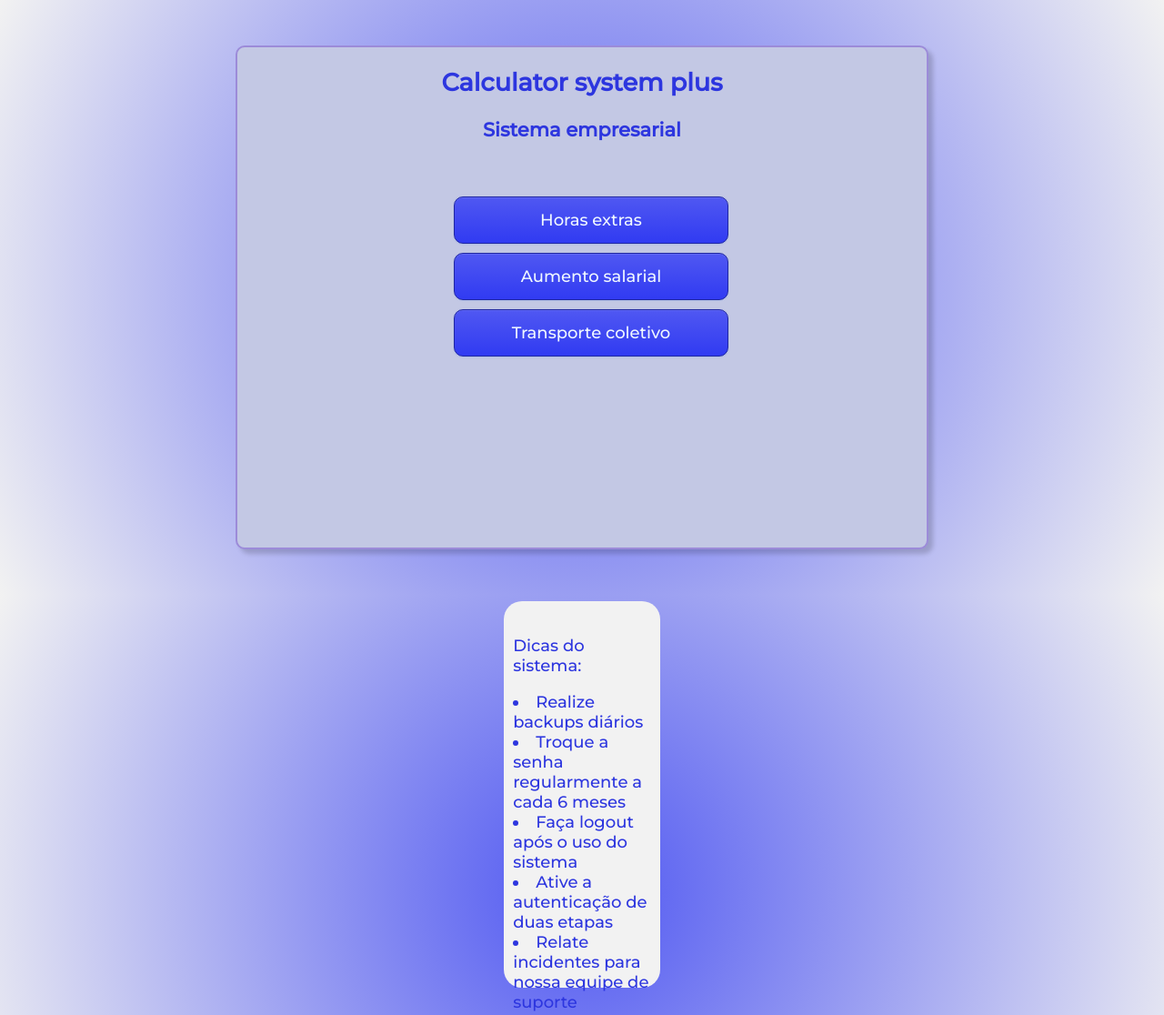
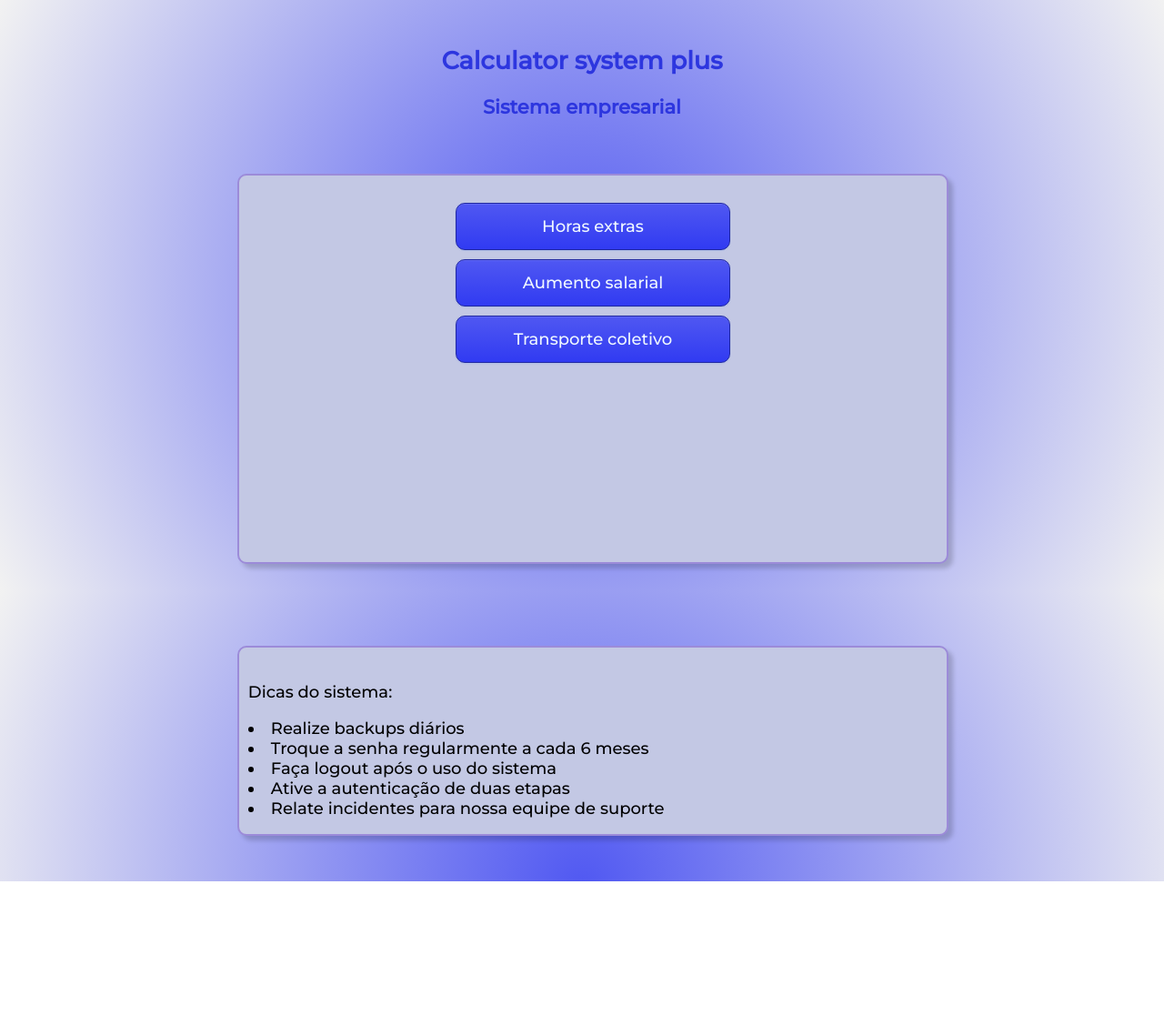
Before and after one commit to beatrizanarosa/Projeto-calculadoras, a plain HTML site: page index.html in a window 1280 px wide. Shown: the top 1116 px of the page at 91% size. After the commit the page ends 969 px from the top, so only its background shows below. Drawn offline with Linux system fonts and the light colour scheme.

Commit message:
Update estilo_index.css

```diff
--- a/estilo_index.css
+++ b/estilo_index.css
@@ -9,10 +9,6 @@ section {
     width: 60%;
     height: 550px;
     margin: 50px auto;
-    border: 2px #9C8BD9 solid;
-    background-color: #c3c8e4;
-    border-radius: 10px;
-    box-shadow: 5px 5px 5px #0000002c;
     flex-wrap: wrap;
 }
 section h3, h1 {
@@ -24,20 +20,24 @@ section h3, h1 {
     height: 70%;
     margin: 40px 0px 50px 0px;
     padding: 20px 10px 20px 10px;
-    flex-wrap: wrap;
-    margin: 10px auto;
+    border: 2px #9C8BD9 solid;
+    background-color: #c3c8e4;
+    border-radius: 10px;
+    box-shadow: 5px 5px 5px #0000002c;
 }
 .container2 {
-    width: 20%;
-    height: 70%;
+    width: 100%;
+    height: 30%;
     border-radius: 20px;
     display: inline-block;
     text-align: left;
     margin: 40px 0px 50px 0px;
     padding: 20px 10px 20px 10px;
-    background-color: #F2F2F2;
-    color: #2d36df;
-    flex-wrap: wrap;
+    border: 2px #9C8BD9 solid;
+    background-color: #c3c8e4;
+    border-radius: 10px;
+    box-shadow: 5px 5px 5px #0000002c;
+
 }
 .button-group {
     display: block;
```
